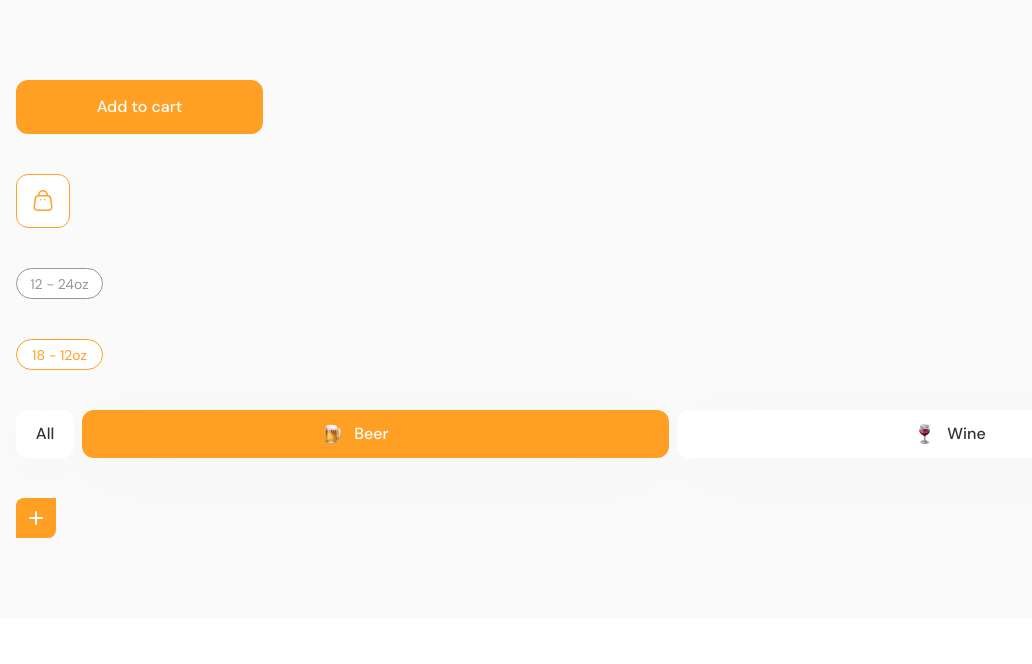
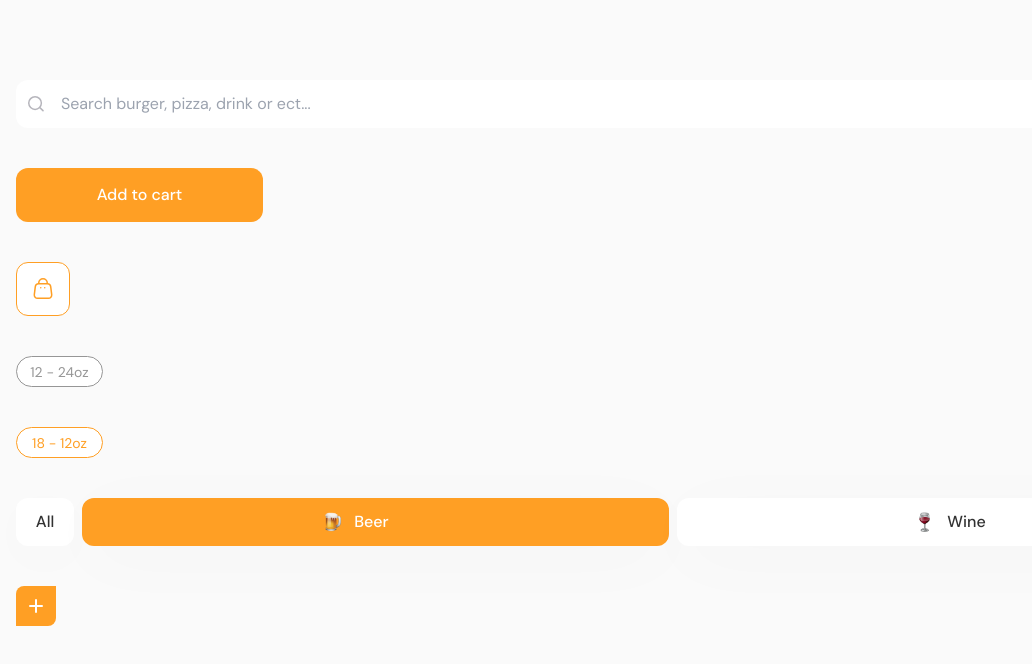
Before and after one commit to maitzeth/drinkfy, a Next.js app: page / in a window 1280 px wide. Shown: the top 664 px of the page, without its empty margins (0-1032 px from the left). Built offline with nearby package versions, Linux system fonts and the light colour scheme.

Commit message:
feat: :sparkles: adding input text

```diff
--- a/src/components/index.ts
+++ b/src/components/index.ts
@@ -1,4 +1,7 @@
+// Common
 export * from './shared/Container';
+export * from './shared/SearchInput';
+// Buttons
 export * from './shared/Button/ButtonPrimary';
 export * from './shared/Button/ButtonSecondary';
 export * from './shared/Button/ButtonTertiary';
--- /dev/null
+++ b/src/components/shared/SearchInput.tsx
@@ -0,0 +1,23 @@
+import { cn } from '@/common/utils';
+import { InputHTMLAttributes } from 'react';
+import { ZoomIcon  } from '@/icons/ZoomIcon';
+
+export type Props = InputHTMLAttributes<HTMLInputElement> & {};
+
+export const SearchInput = ({ onChange, value, placeholder, className, ...rest }: Props) => {
+  return (
+    <div className="relative">
+      <div className="absolute top-1/2 left-2 transform -translate-y-1/2">
+        <ZoomIcon />
+      </div>
+      <input
+        type="text"
+        onChange={onChange}
+        value={value}
+        placeholder={placeholder}
+        className={cn(className, 'w-full py-[12px] focus pl-[45px] rounded-xl font-sm font-normal text-black-3 transition-all')}
+        {...rest}
+      />
+    </div>
+  );
+};
--- /dev/null
+++ b/src/components/shared/icons/ZoomIcon.tsx
@@ -0,0 +1,12 @@
+import React from 'react'
+
+export const ZoomIcon = () => {
+  return (
+    <svg width="24" height="24" viewBox="0 0 24 24" fill="none" xmlns="http://www.w3.org/2000/svg">
+      <g opacity="0.3">
+        <circle cx="11.0647" cy="11.0647" r="6.31471" stroke="#0F0D23" stroke-width="1.5"/>
+        <path d="M16.0924 15.8441L19 18.6466" stroke="#0F0D23" stroke-width="1.5" stroke-linecap="round"/>
+      </g>
+    </svg>
+  );
+};
--- a/src/pages/index.tsx
+++ b/src/pages/index.tsx
@@ -8,6 +8,7 @@ import {
   ButtonTertiary,
   ButtonQuaternary,
   ButtonQuinary,
+  SearchInput
 } from '@/components';
 import { ShoppingBagIcon } from '@/icons/ShoppingBag';
 import { PlusIcon } from '@/icons/PlusIcon';
@@ -22,6 +23,7 @@ export default function Home({ products }: HomeProps) {
   console.log(products);
   return (
     <Container className="relative bg-white-1 space-y-10 py-20">
+      <SearchInput placeholder="Search burger, pizza, drink or ect..." onChange={() => {}} />
       <ButtonPrimary type="button" onClick={() => console.log('testing...')}>
         Add to cart
       </ButtonPrimary>
--- a/tailwind.config.ts
+++ b/tailwind.config.ts
@@ -21,6 +21,10 @@ const config: Config = {
           '2': "#969696",
           '3': '#323232',
         },
+        "gray": {
+          DEFAULT: "#F7F7F7",
+          '1': '#C4C4C4',
+        },
         "white": {
           DEFAULT: '#FFFFFF',
           '1': '#FAFAFA',
```
